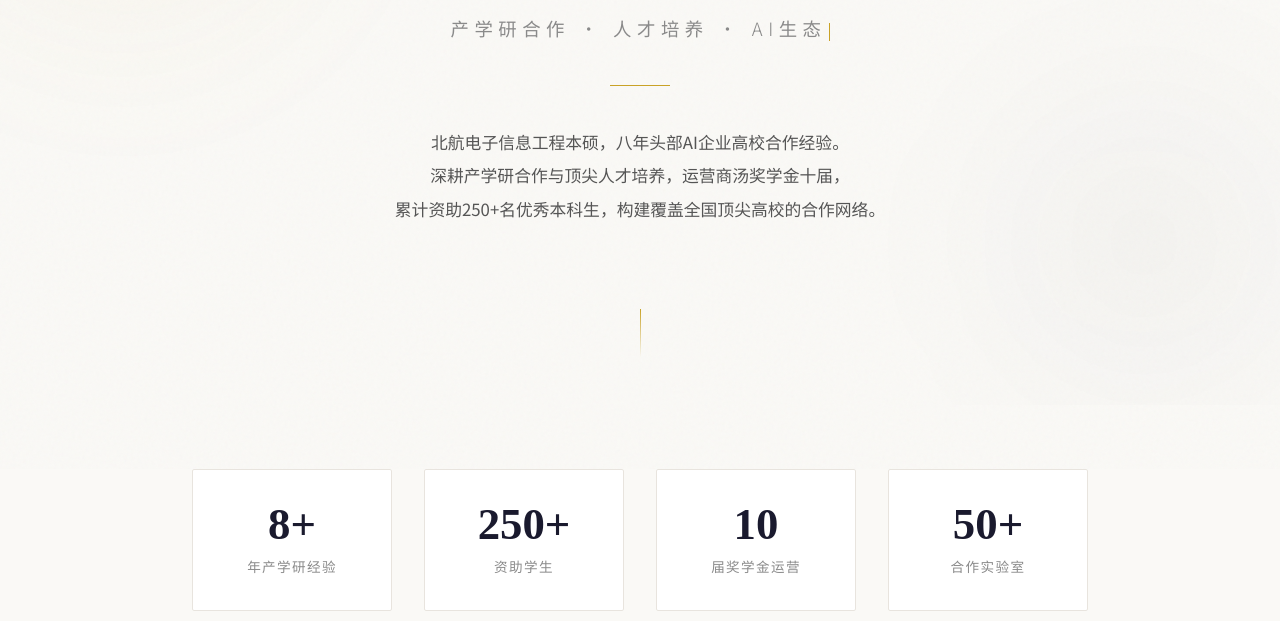
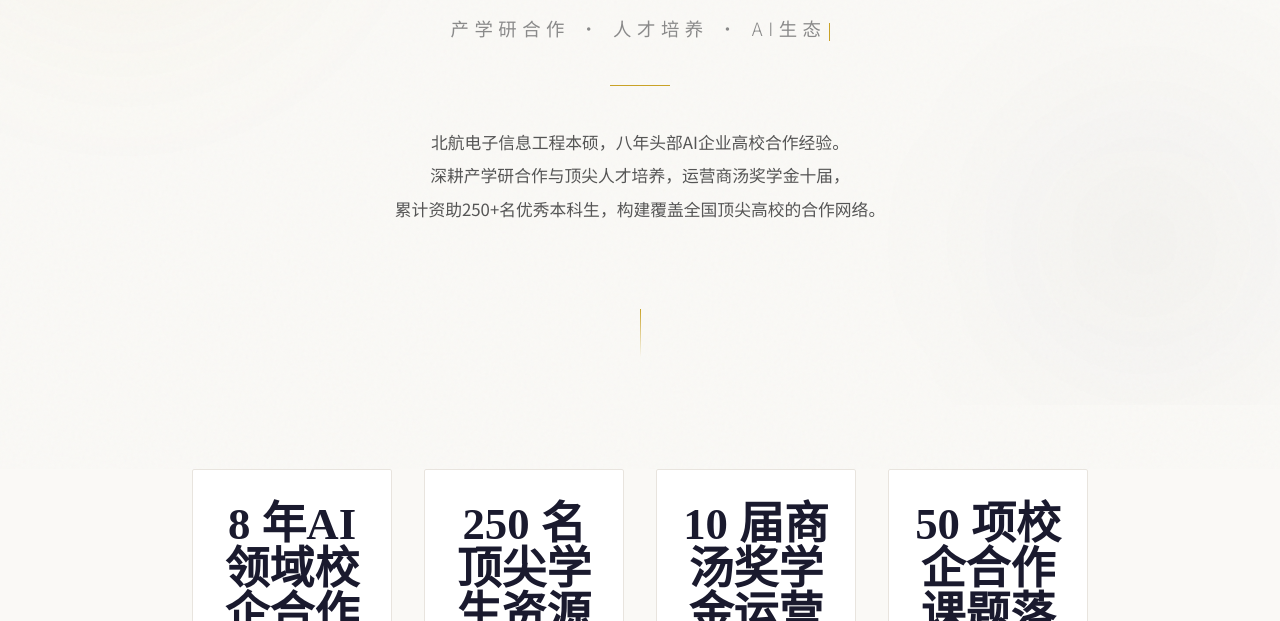
Before and after one commit to CCChenCCC/CCChenCCC.github.io, a plain HTML site: page index.html in a window 1280 px wide. Shown: the part 331-952 px from the top of the page. Drawn offline with Linux system fonts and the light colour scheme.

Commit message:
fix: update stats labels with full descriptions

```diff
--- a/index.html
+++ b/index.html
@@ -586,20 +586,20 @@
     <!-- Stats -->
     <div class="stats">
         <div class="stat-card">
-            <div class="stat-number" data-target="8" data-suffix="+" data-label="年产学研经验">0</div>
-            <div class="stat-label">年产学研经验</div>
+            <div class="stat-number" data-target="8" data-suffix=" 年AI领域校企合作经验">0</div>
+            <div class="stat-label">&nbsp;</div>
         </div>
         <div class="stat-card">
-            <div class="stat-number" data-target="250" data-suffix="+" data-label="资助学生">0</div>
-            <div class="stat-label">资助学生</div>
+            <div class="stat-number" data-target="250" data-suffix=" 名顶尖学生资源">0</div>
+            <div class="stat-label">&nbsp;</div>
         </div>
         <div class="stat-card">
-            <div class="stat-number" data-target="10" data-suffix="" data-label="届奖学金运营">0</div>
-            <div class="stat-label">届奖学金运营</div>
+            <div class="stat-number" data-target="10" data-suffix=" 届商汤奖学金运营">0</div>
+            <div class="stat-label">&nbsp;</div>
         </div>
         <div class="stat-card">
-            <div class="stat-number" data-target="50" data-suffix="+" data-label="合作实验室">0</div>
-            <div class="stat-label">合作实验室</div>
+            <div class="stat-number" data-target="50" data-suffix=" 项校企合作课题落地经验">0</div>
+            <div class="stat-label">&nbsp;</div>
         </div>
     </div>
 
```
